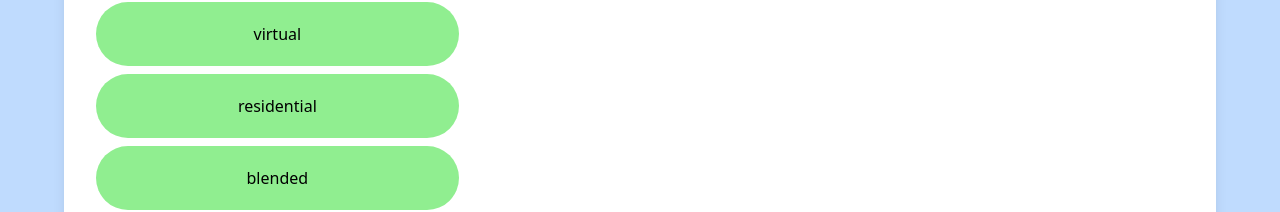
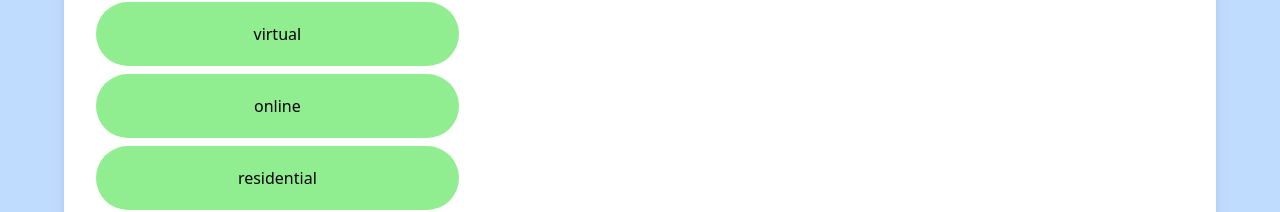
Before and after one commit to Lucy-de-Rojas/ef, a Next.js app: page / in a window 1280 px wide. Shown: the part 566-778 px from the top of the page. Built offline with nearby package versions, Linux system fonts and the light colour scheme.

Commit message:
filtering works

```diff
--- a/src/pages/index.js
+++ b/src/pages/index.js
@@ -161,7 +161,7 @@ program options.</p>
 {/* Learning Formats: */}
 <h2 className="text-2xl font-bold mb-5 mt-10">Learning Formats</h2>
 
-{["virtual", "residential", "blended", "self-study"].map((item, index)=>{
+{["virtual", "online", "residential", "blended", "self-study" ].map((item, index)=>{
 
   return (
   <label key={index} className="rounded-full bg-[lightGreen] py-5 mb-2" id={item} onChange={handleLearningFormatChange} value={item}>{item}
```
